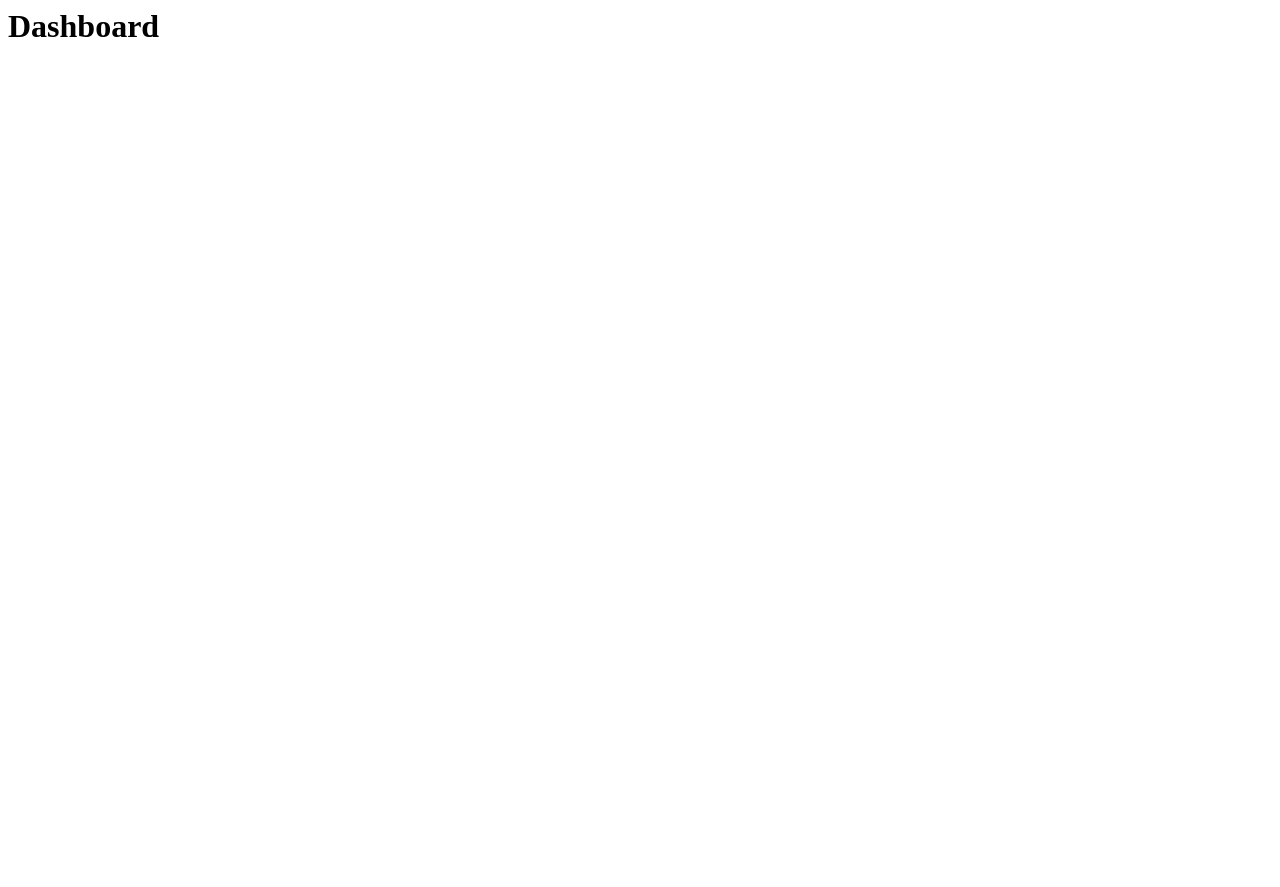
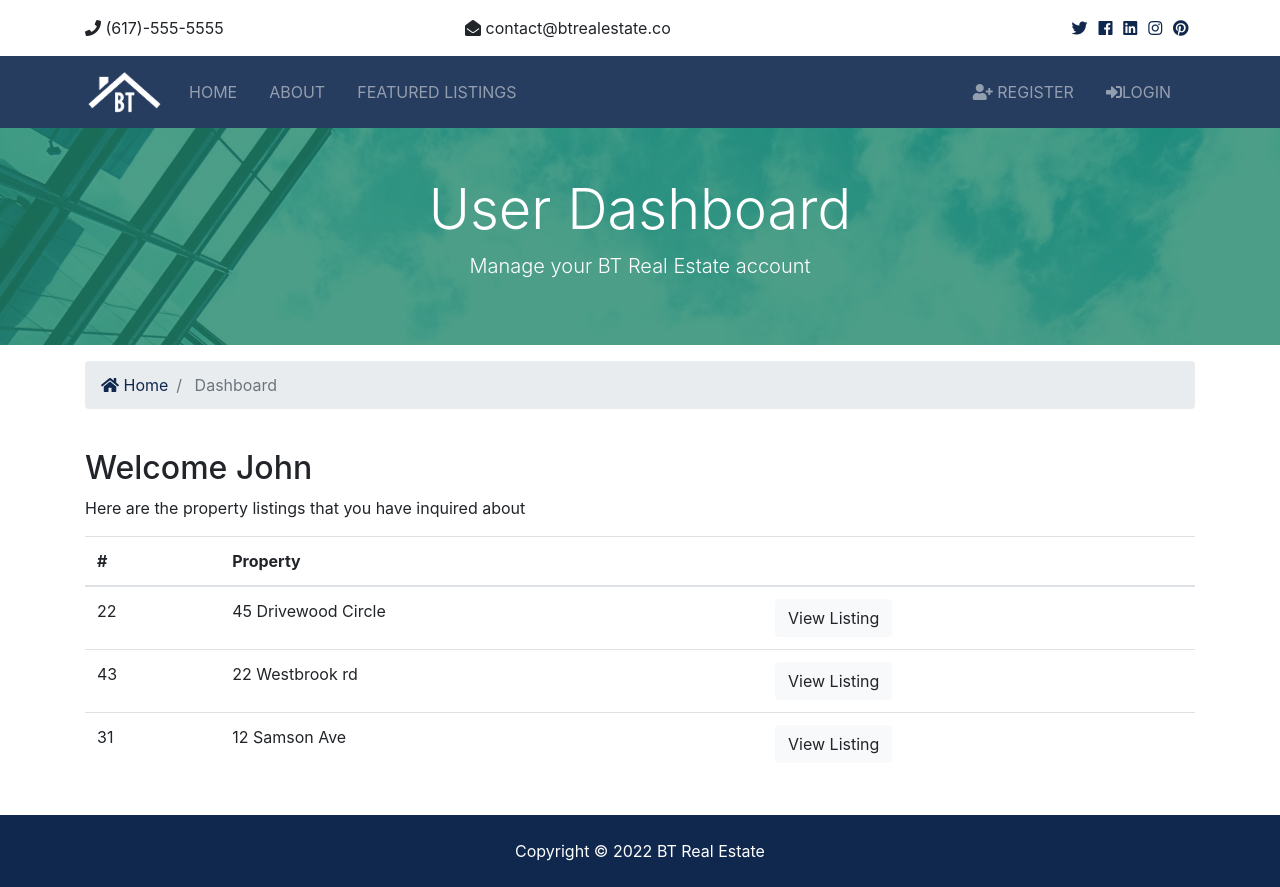
Before and after one commit to Mohit-Arya1211/Django-MarketPlace, a Django app: page /accounts/dashboard in a window 1280 px wide. Before the commit the page is almost empty. Before the commit the page ends 37 px from the top, so only its background shows below. Run offline with Django 4.2, Linux system fonts and the light colour scheme; some libraries are stand-ins or nearby versions.

Commit message:
User Authentication Added

```diff
--- a/MarketPlace Project/accounts/views.py
+++ b/MarketPlace Project/accounts/views.py
@@ -1,10 +1,33 @@
 from django.shortcuts import render, redirect
-
+from django.contrib import messages, auth
+from django.contrib.auth.models import User
 # Create your views here.
 
 def register(request):
     if request.method == 'POST':
-        pass
+        first_name = request.POST['first_name']
+        last_name = request.POST['last_name']
+        username = request.POST['username']
+        email = request.POST['email']
+        password = request.POST['password']
+        password2 = request.POST['password2']
+
+        if password == password2:
+            if User.objects.filter(username=username).exists():
+                messages.error(request, "Username already exists")
+                return redirect('register')
+            else:
+                if User.objects.filter(email=email).exists():
+                    messages.error(request, "Email already exists")
+                    return redirect('register')
+                else:
+                    user = User.objects.create_user(username=username, email=email, password=password, first_name=first_name, last_name=last_name)
+                    user.save()
+                    messages.success(request, "Register Successful!")
+                    return redirect('login')
+
+        else:
+            messages.error(request, "Password do not match")
     else:
         pass
     return render(request, 'accounts/register.html')
@@ -12,14 +35,25 @@ def register(request):
 
 def login(request):
     if request.method == 'POST':
-        pass
+        username = request.POST['username']
+        password = request.POST['password']
+
+        user = auth.authenticate(username=username, password=password)
+        if user is not None:
+            auth.login(request, user)
+            messages.success(request, 'Login Successful!')
+            return redirect('dashboard')
+        else:
+            messages.success(request, 'Invalid Credentials')
     else:
-        pass
-    return render(request, 'accounts/login.html')
+        return render(request, 'accounts/login.html')
 
 
 def logout(request):
-    return redirect('index')
+    if request.method == 'POST':
+        auth.logout(request)
+        messages.success(request, 'Logout Successful!')
+        return redirect('index')
 
 
 def dashboard(request):
--- a/MarketPlace Project/templates/accounts/dashboard.html
+++ b/MarketPlace Project/templates/accounts/dashboard.html
@@ -1 +1,75 @@
-<h1>Dashboard</h1>
+{% extends 'base.html' %}
+
+{% block content %}
+<section id="showcase-inner" class="py-5 text-white">
+    <div class="container">
+      <div class="row text-center">
+        <div class="col-md-12">
+          <h1 class="display-4">User Dashboard</h1>
+          <p class="lead">Manage your BT Real Estate account</p>
+        </div>
+      </div>
+    </div>
+  </section>
+
+  <!-- Breadcrumb -->
+  <section id="bc" class="mt-3">
+    <div class="container">
+      <nav aria-label="breadcrumb">
+        <ol class="breadcrumb">
+          <li class="breadcrumb-item">
+            <a href="{% url 'index' %}">
+              <i class="fas fa-home"></i> Home</a>
+          </li>
+          <li class="breadcrumb-item active"> Dashboard</li>
+        </ol>
+      </nav>
+    </div>
+  </section>
+
+   <!-- Alerts -->
+   {% include 'partials/_alerts.html'  %}
+
+  <section id="dashboard" class="py-4">
+    <div class="container">
+      <div class="row">
+        <div class="col-md-12">
+          <h2>Welcome John</h2>
+          <p>Here are the property listings that you have inquired about</p>
+          <table class="table">
+            <thead>
+              <tr>
+                <th scope="col">#</th>
+                <th scope="col">Property</th>
+                <th></th>
+              </tr>
+            </thead>
+            <tbody>
+              <tr>
+                <td>22</td>
+                <td>45 Drivewood Circle</td>
+                <td>
+                  <a class="btn btn-light" href="#">View Listing</a>
+                </td>
+              </tr>
+              <tr>
+                <td>43</td>
+                <td>22 Westbrook rd</td>
+                <td>
+                  <a class="btn btn-light" href="#">View Listing</a>
+                </td>
+              </tr>
+              <tr>
+                <td>31</td>
+                <td>12 Samson Ave</td>
+                <td>
+                  <a class="btn btn-light" href="#">View Listing</a>
+                </td>
+              </tr>
+            </tbody>
+          </table>
+        </div>
+      </div>
+    </div>
+  </section>
+{% endblock %}
--- a/MarketPlace Project/templates/accounts/login.html
+++ b/MarketPlace Project/templates/accounts/login.html
@@ -12,6 +12,8 @@
                 <i class="fas fa-sign-in-alt"></i> Login</h4>
             </div>
             <div class="card-body">
+              <!-- Alerts -->
+              {% include 'partials/_alerts.html'  %}
               <form action="{% url 'login' %}" method="POST">
                   {% csrf_token %}
                 <div class="form-group">
--- a/MarketPlace Project/templates/accounts/register.html
+++ b/MarketPlace Project/templates/accounts/register.html
@@ -12,6 +12,8 @@
                 <i class="fas fa-user-plus"></i> Register</h4>
             </div>
             <div class="card-body">
+              <!-- Alerts -->
+              {% include 'partials/_alerts.html'  %}
                 <form action="{% url 'register' %}" method="POST">
                     {% csrf_token %}
                   <div class="form-group">
--- a/MarketPlace Project/templates/pages/index.html
+++ b/MarketPlace Project/templates/pages/index.html
@@ -61,7 +61,8 @@
       </div>
     </div>
   </section>
-
+<!-- Alerts -->
+{% include 'partials/_alerts.html'  %}
   <!-- Listings -->
   <section id="listings" class="py-5">
     <div class="container">
--- /dev/null
+++ b/MarketPlace Project/templates/partials/_alerts.html
@@ -0,0 +1,19 @@
+{% if messages %}
+    {% for message in messages %}
+        <div id="message" class="container">
+            <div class="alert alert-{{messages.tags}} alert-dismissible text-center" role="alert">
+                <button type="button" class="close" data-dismiss="alert">
+                    <span aria-hidden="true">&times;</span>
+                </button>
+                <strong>
+                    {% if message.level == DEFAULT_MESSAGE_LEVELS.ERROR %}
+                        Error:
+                    {% else %}
+                        {{message.tags|title}}
+                    {% endif %}
+                </strong>
+                    {{message}}
+            </div>
+        </div>
+    {% endfor %}
+{% endif %}
--- a/MarketPlace Project/templates/partials/_navbar.html
+++ b/MarketPlace Project/templates/partials/_navbar.html
@@ -40,6 +40,25 @@
         </ul>
 
         <ul class="navbar-nav ml-auto">
+          {% if user.is_authenticated %}
+          <li
+          {% if 'dashboad' in request.path %}
+            class="nav-item active mr-3"
+          {% else %}
+            class="nav-item  mr-3"
+          {% endif %}
+          >
+            <a class="nav-link active" href="{% url 'dashboard' %}"> Welcome {{user.username}}</a>
+          </li>
+          <li class="nav-item mr-3" >
+            <a class="nav-link" href="javascript:{ document.getElementById('logout').submit() }"><i class="fas fa-sign-out-alt"></i>Logout</a>
+            <form action="{% url 'logout' %}" method="POST" id="logout">
+              {% csrf_token %}
+              <input type="hidden">
+            </form>
+          </li>
+          {% else %}
+
             <li
             {% if 'register' in request.path %}
               class="nav-item active mr-3"
@@ -60,6 +79,7 @@
               <a class="nav-link" href="{% url 'login' %}">
                 <i class="fas fa-sign-in-alt"></i>Login</a>
             </li>
+          {% endif %}
         </ul>
       </div>
     </div>
```
Also changed, not shown: MarketPlace Project/MarketPlace/settings.py (+9 -0 lines). Lines whose indentation alone changed are shown as unchanged.
